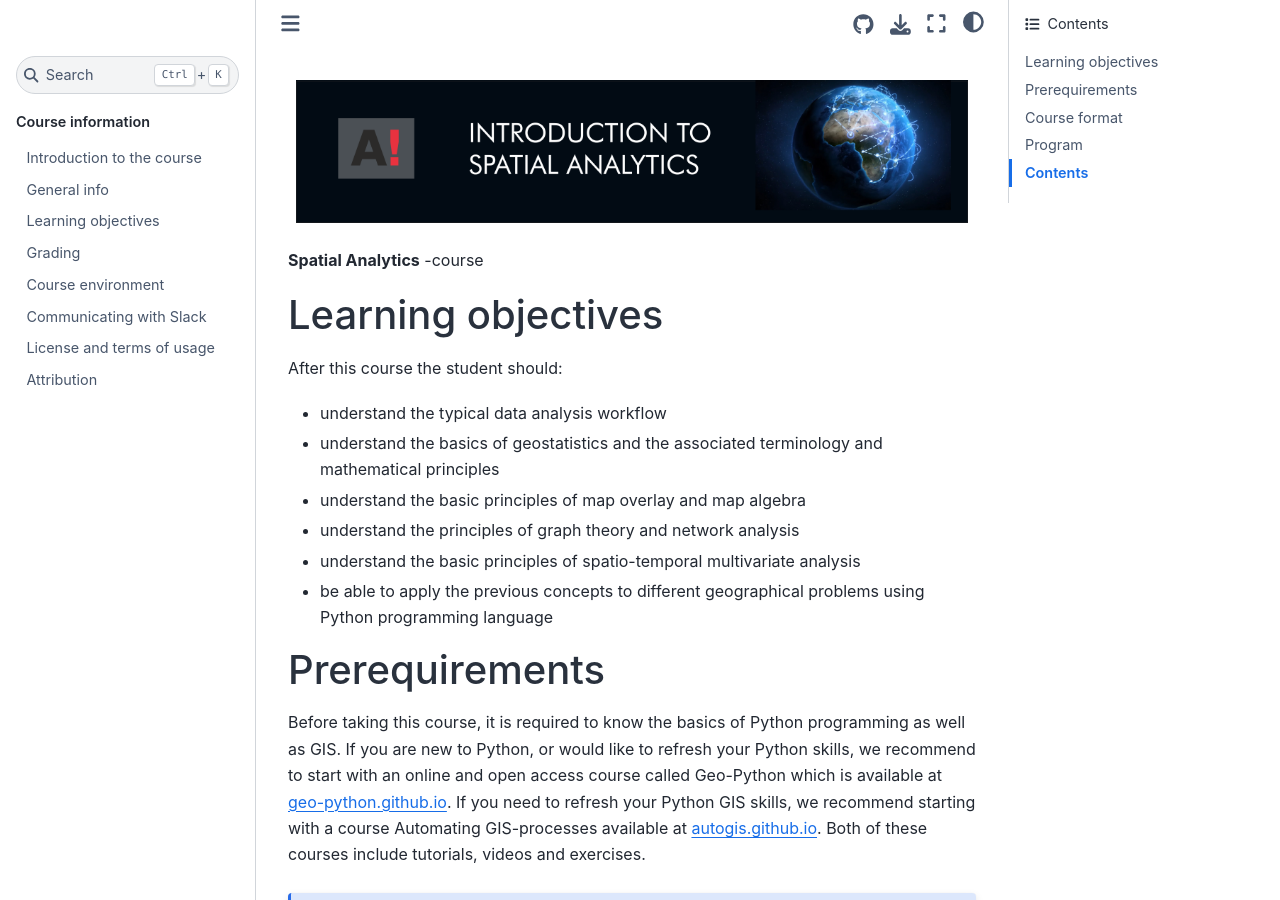
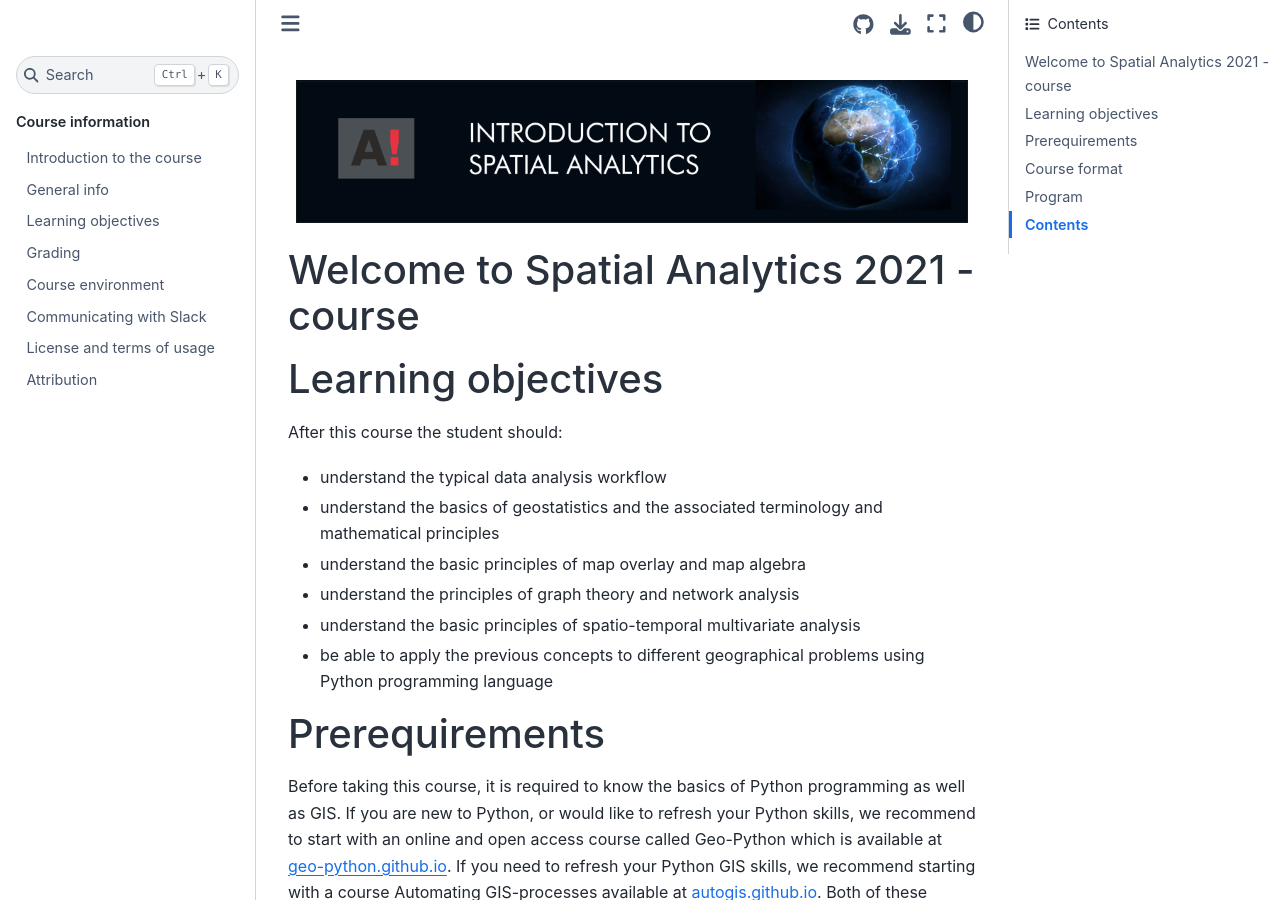
Before and after one commit to AaltoGIS/Spatial-Analytics, a Sphinx documentation site: the page built from source/index.rst, in a window 1280 px wide and 900 px high. Built offline with Sphinx 7.4.7 and the Sphinx Book theme 1.1.4, drawn with Linux system fonts in a browser that asks for light colours.

Commit message:
Update docs

```diff
--- a/source/index.rst
+++ b/source/index.rst
@@ -1,6 +1,7 @@
 .. figure:: img/aisa_banner.png
 
-**Spatial Analytics** -course
+Welcome to Spatial Analytics 2021 -course
+-----------------------------------------
 
 Learning objectives
 -------------------
```
